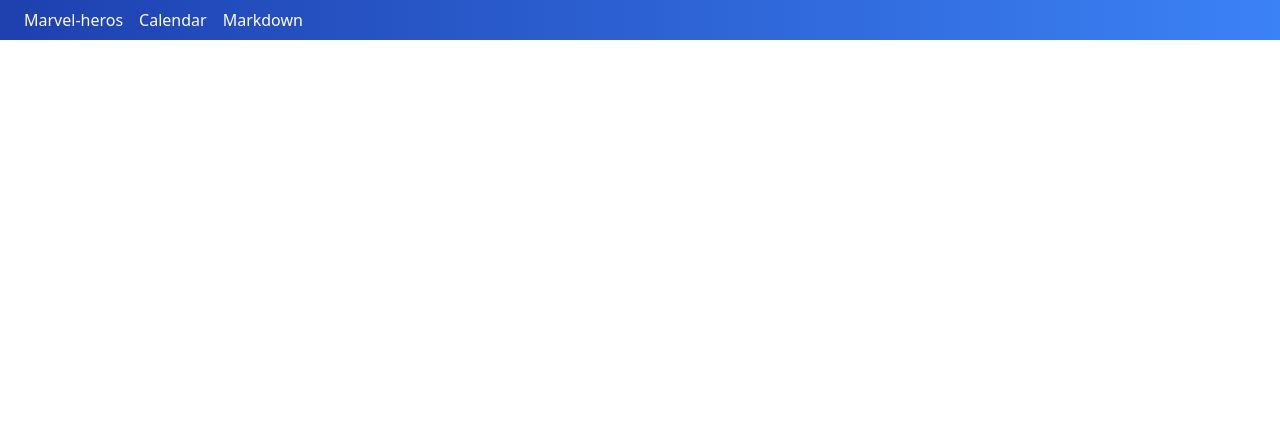
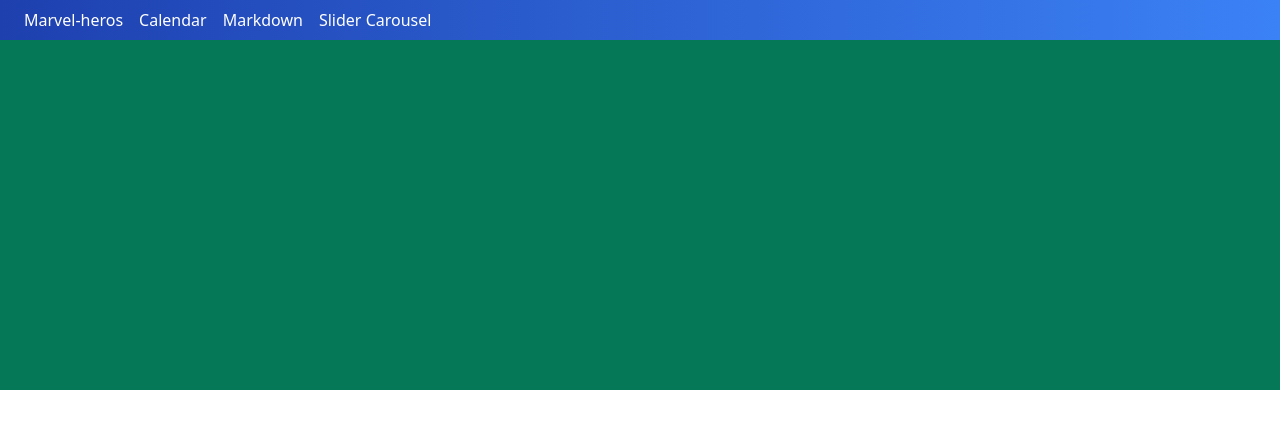
Before and after one commit to pmuzychenko/vue3-project, a Vue app: page /slider in a window 1280 px wide. Shown: the top 428 px of the page. Built offline with nearby package versions, Linux system fonts and the light colour scheme.

Commit message:
add simple slider

```diff
--- a/src/components/AppHeader.vue
+++ b/src/components/AppHeader.vue
@@ -18,8 +18,9 @@ export default {
     return {
       list: [
         { title: "Marvel-heros", path: "/marvel-heros" },
-        { title: "Calendar", path: "/calendas" },
+        { title: "Calendar", path: "/calendar" },
         { title: "Markdown", path: "/markdown" },
+        { title: "Slider Carousel", path: "/slider" },
       ],
     };
   },
--- /dev/null
+++ b/src/pages/Slider.vue
@@ -0,0 +1,41 @@
+<template>
+  <div class="w-full flex flex-wrap">
+    <div
+      v-if="currentSlide === 0"
+      class="absolute bg-blue-600 w-full"
+      style="height: 350px"
+    ></div>
+    <div
+      v-if="currentSlide === 1"
+      class="absolute bg-yellow-600 w-full"
+      style="height: 350px"
+    ></div>
+    <div
+      v-if="currentSlide === 2"
+      class="absolute bg-green-700 w-full"
+      style="height: 350px"
+    ></div>
+  </div>
+</template>
+
+<script>
+export default {
+  data() {
+    return {
+      currentSlide: 0,
+      interval: "",
+    };
+  },
+  mounted() {
+    this.interval = setInterval(() => {
+      this.currentSlide = this.currentSlide === 2 ? 0 : this.currentSlide + 1;
+    }, 2000);
+  },
+  beforeUnmount() {
+    clearInterval(this.interval);
+  },
+};
+</script>
+
+<style>
+</style>
--- a/src/router.js
+++ b/src/router.js
@@ -3,13 +3,17 @@ import MarvelHeros from "./pages/MarvelHeros"
 import Calendar from "./pages/Calendar"
 import Home from "./pages/Home"
 import Markdown from "./pages/Markdown"
+import Slider from "./pages/Slider"
+
 
 
 const routes = [
    { path: '/', component: Home },
    { path: '/marvel-heros', component: MarvelHeros },
    { path: '/calendar', component: Calendar },
-   { path: '/markdown', component: Markdown }
+   { path: '/markdown', component: Markdown },
+   { path: '/slider', component: Slider },
+
 ]
 const router = createRouter({
    // 4. Provide the history implementation to use. We are using the hash history for simplicity here.
```
